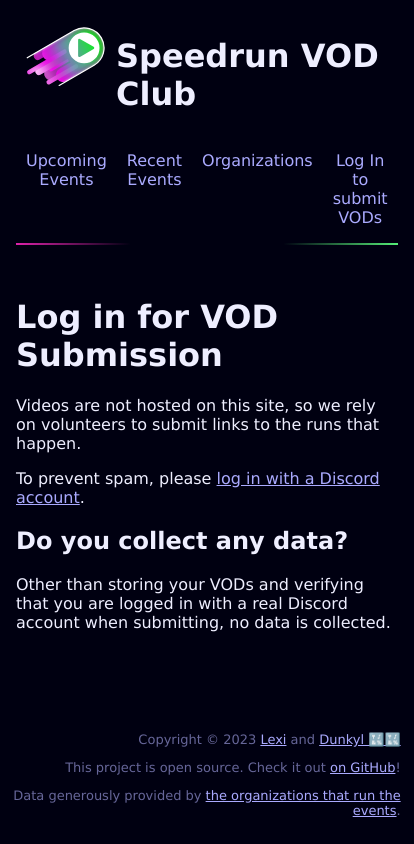
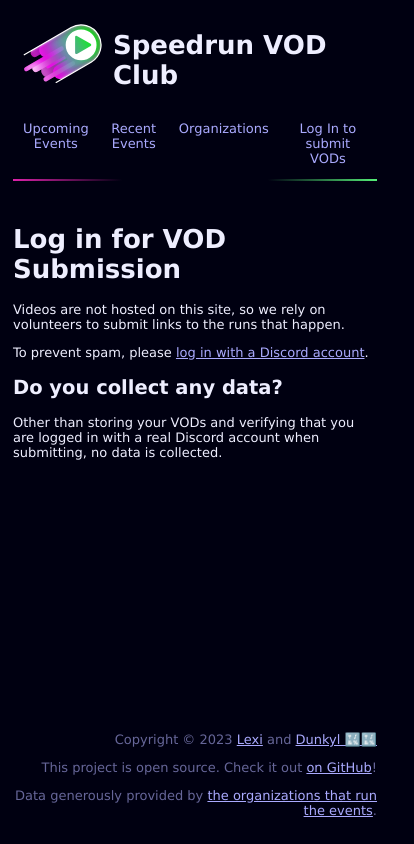
Before and after one commit to qixils/kgdq, a SvelteKit app in the folder web/: page /login in a window 390 px wide. Shown: the whole page, 414 px wide, since content can reach past the window. Built offline with nearby package versions, Linux system fonts and the light colour scheme.

Commit message:
fix: improve mobile ui
shrinks some elements a bit, still not perfect (content still goes off-screen, idk why)

```diff
--- a/web/src/app.css
+++ b/web/src/app.css
@@ -196,25 +196,25 @@ footer {
 }
 
 @media (max-width: 600px) {
+    html {
+        font-size: small;
+    }
+
     .run-schedule-time {
         font-size: 100%;
     }
 
-    .event-runs li {
-        grid-template-columns: var(--bar-width) 5ch 1fr;
+    .event-runs > li {
+        grid-template-columns: var(--bar-width) 4ch 1fr;
+        --bar-width: 30px;
     }
 
     .schedule-bar-bit {
-        --bar-size: 20px;
-    }
-
-    .event-runs > li {
-        --bar-width: 40px;
-
+        --bar-size: 18px;
     }
 
     .run-content {
-        margin-left: 0.5em;
+        margin-left: 0;
     }
 }
 
```
